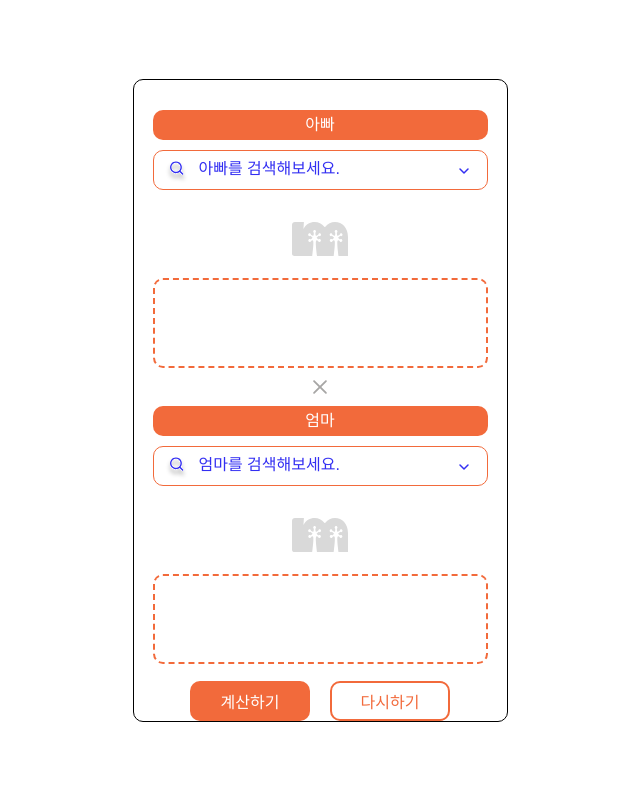
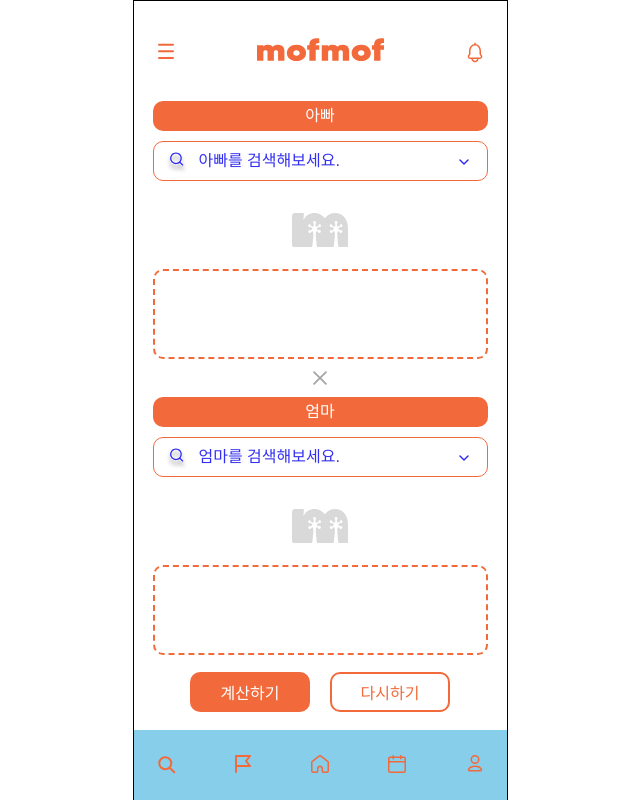
Before and after one commit to LIKELION4-MofMof/MofMof, a React (Create React App) app: page /fattail-calc in a window 1280 px wide. Shown: the whole page, without its empty margins (320-960 px from the left). Built offline with nearby package versions, Linux system fonts and the light colour scheme.

Commit message:
[styles] 공통 레이아웃, 헤더, 네비게이션 적용 #16

```diff
--- a/src/App.css
+++ b/src/App.css
@@ -1,7 +1,6 @@
 .App {
   width: 375px;
   border: 1px solid black;
-  border-radius: 10px;
   height: 100vh;
   overflow: scroll;
 }
--- a/src/components/common/Header/Header.styled.jsx
+++ b/src/components/common/Header/Header.styled.jsx
@@ -6,15 +6,15 @@ export const StyledHeader = styled.header`
   flex-direction: row;
   justify-content: space-between;
   align-items: center;
-  background: '#fffff';
+  background: #ffff;
   height: 100px;
   padding: 0 20px;
   position: fixed;
   width: 373px;
-`
+`;
 
 export const NotificationIcon = styled.button`
   width: 24px;
   height: 24px;
   background: url(${notification});
-`
+`;
--- a/src/components/morphCalc/MorphCalc.jsx
+++ b/src/components/morphCalc/MorphCalc.jsx
@@ -7,6 +7,8 @@ import {
   DivMorphCalc,
   MorphCalcBtnContainer,
 } from './MorphCalc.styled';
+import { Header } from 'components/common/Header/Header';
+import { Navigation } from 'components/common/Navigation/Navigation';
 
 const MorphCalc = () => {
   const [FSelectedMorph, setFSelectedMorph] = useState([]);
@@ -68,7 +70,9 @@ const MorphCalc = () => {
     setMSelectedMorph([]);
   };
   return (
-    <DivMorphCalc>
+    <div className="App">
+      <Header />
+      <DivMorphCalc className="mainContainer">
         <MorphInputContainer title={'아빠'} insert={insertFSelectedBox}>
           {FSelectedMorph.map((morph) => (
             <li key={morph.id}>
@@ -85,7 +89,9 @@ const MorphCalc = () => {
           ))}
         </MorphInputContainer>
         <MorphCalcBtnContainer>
-        <BtnCalc onClick={() => calculate(parentList1, parentList2, setResult)}>
+          <BtnCalc
+            onClick={() => calculate(parentList1, parentList2, setResult)}
+          >
             계산하기
           </BtnCalc>
           <BtnCalc reset={true} type="button" onClick={resetSelectedMorph}>
@@ -93,6 +99,8 @@ const MorphCalc = () => {
           </BtnCalc>
         </MorphCalcBtnContainer>
       </DivMorphCalc>
+      <Navigation />
+    </div>
   );
 };
 
--- a/src/components/morphCalc/MorphCalc.styled.jsx
+++ b/src/components/morphCalc/MorphCalc.styled.jsx
@@ -2,11 +2,6 @@ import styled, { css } from 'styled-components';
 
 /* 모프계산기 페이지*/
 export const DivMorphCalc = styled.div`
-  width: 375px;
-  border: 1px solid black;
-  border-radius: 10px;
-  ${'' /* height: 100vh; */}
-  padding-top: 30px;
   padding-left: 20px;
   padding-right: 20px;
   display: flex;
```
Lines whose indentation alone changed are shown as unchanged.
